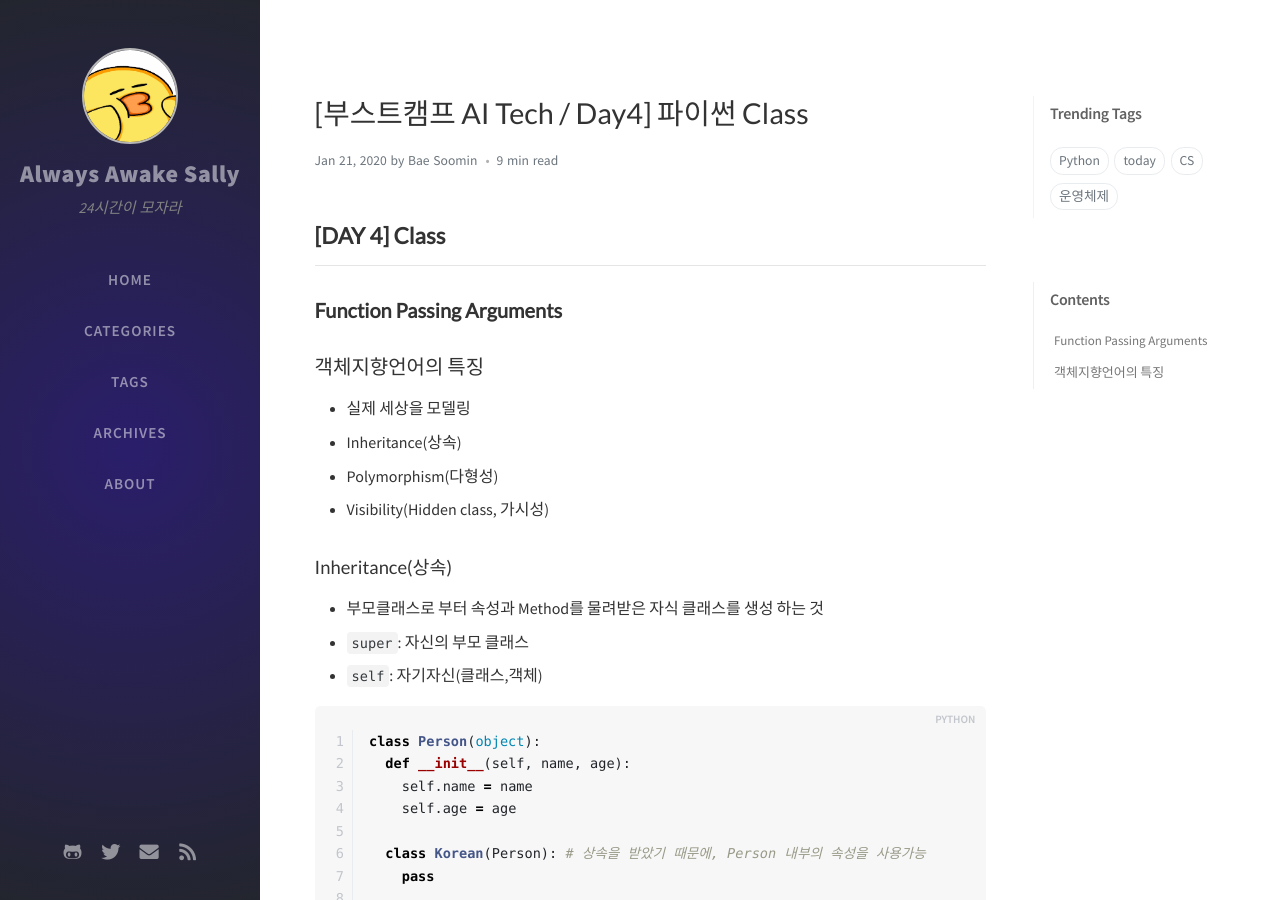
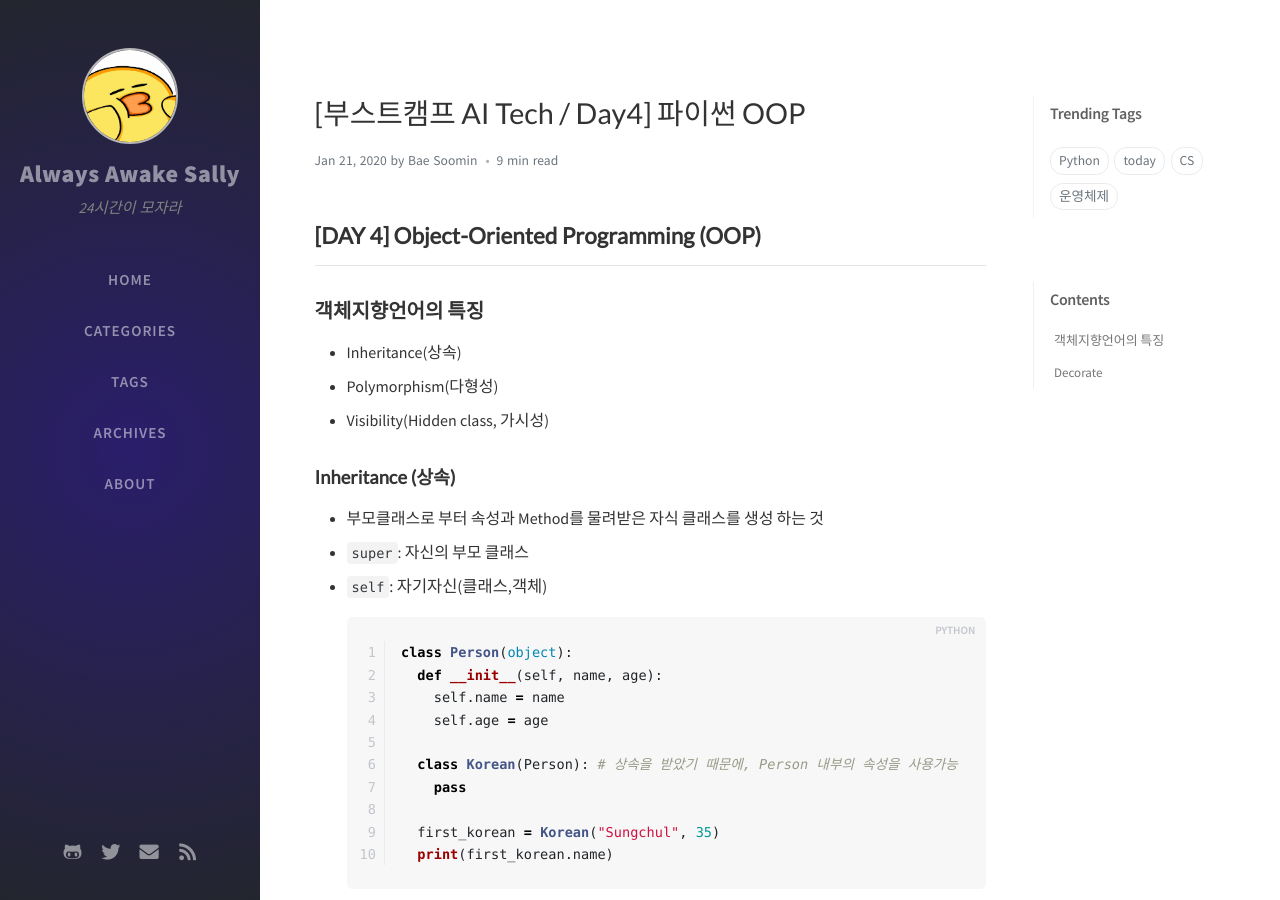
Before and after one commit to bsm8734/bsm8734.github.io, a Jekyll site: the page built from _posts/NAVER_BoostCamp_AI_Tech/Python/Day4/2021-01-21-bc-d004-2-python-oop.md, in a window 1280 px wide and 900 px high. Built offline with Jekyll 4.4.1, drawn with Linux system fonts in a browser that asks for light colours; nearby versions of some CDN libraries; comment, search, counter and statistics services are not loaded; some of the changed text lies outside the part shown.

Commit message:
[modify] Day4

````diff
--- a/_posts/NAVER_BoostCamp_AI_Tech/Python/Day4/2021-01-21-bc-d004-2-python-oop.md
+++ b/_posts/NAVER_BoostCamp_AI_Tech/Python/Day4/2021-01-21-bc-d004-2-python-oop.md
@@ -1,43 +1,39 @@
 ---
-title: "[부스트캠프 AI Tech / Day4] 파이썬 Class"
+title: "[부스트캠프 AI Tech / Day4] 파이썬 OOP"
 date: 2020-01-21 20:30:00 +0900
 categories: [네이버 부스트캠프 AI Tech, Python] # Python
 tags: [Python] # CS, 운영체제, Python
 ---
 
 
-## **[DAY 4] Class**
+## **[DAY 4] Object-Oriented Programming (OOP)**
 
 ---
 
-### **Function Passing Arguments**
+### **객체지향언어의 특징**
 
-
-### 객체지향언어의 특징
-
-- 실제 세상을 모델링
 - Inheritance(상속)
 - Polymorphism(다형성)
 - Visibility(Hidden class, 가시성)
 
-#### Inheritance(상속)
+#### **Inheritance (상속)**
 
 - 부모클래스로 부터 속성과 Method를 물려받은 자식 클래스를 생성 하는 것
 - `super`: 자신의 부모 클래스
 - `self`: 자기자신(클래스,객체)
 
-```python
-class Person(object):
-  def __init__(self, name, age):
-    self.name = name
-    self.age = age
+  ```python
+  class Person(object):
+    def __init__(self, name, age):
+      self.name = name
+      self.age = age
 
-  class Korean(Person): # 상속을 받았기 때문에, Person 내부의 속성을 사용가능
-    pass
+    class Korean(Person): # 상속을 받았기 때문에, Person 내부의 속성을 사용가능
+      pass
 
-  first_korean = Korean("Sungchul", 35)
-  print(first_korean.name)
-```
+    first_korean = Korean("Sungchul", 35)
+    print(first_korean.name)
+  ```
 
 - inheritance example
 
@@ -65,7 +61,7 @@
     " 입니다.")
   ```
 
-#### Polymorphism(다형성)
+#### **Polymorphism(다형성)**
 
 - 같은 이름 메소드의 내부 로직을 다르게 작성
 - Dynamic Typing 특성으로 인해 파이썬에서는 같은 부모클래스의 상속에서 주로 발생함
@@ -73,34 +69,34 @@
 - 같은 이름, 다른 역할
 - 같은 이름을 쓰되, 각각의 목적에 따라 다르게 구현하는 것
 
-```python
-class Animal:
-  def __init__(self, name): # Constructor of the class
-    self.name = name
-  def talk(self): # Abstract method, defined by convention only
-    raise NotImplementedError("Subclass must implement abstract method")
+  ```python
+  class Animal:
+    def __init__(self, name): # Constructor of the class
+      self.name = name
+    def talk(self): # Abstract method, defined by convention only
+      raise NotImplementedError("Subclass must implement abstract method")
 
-class Cat(Animal):
-  def talk(self):
-    return 'Meow!'
+  class Cat(Animal):
+    def talk(self):
+      return 'Meow!'
 
-class Dog(Animal):
-  def talk(self):
-    return 'Woof! Woof!'
+  class Dog(Animal):
+    def talk(self):
+      return 'Woof! Woof!'
 
-animals = [Cat('Missy'), Cat('Mr. Mistoffelees'), Dog('Lassie')]
-for animal in animals:
-  print(animal.name + ': ' + animal.talk())
-```
+  animals = [Cat('Missy'), Cat('Mr. Mistoffelees'), Dog('Lassie')]
+  for animal in animals:
+    print(animal.name + ': ' + animal.talk())
+  ```
 
-#### Visibility(가시성)
+#### **Visibility(가시성)**
 
 - 객체의 정보를 볼 수 있는 레벨을 조절하는 것
 - 누구나 객체 안에 모든 변수를 볼 필요가 없음
   - 1) 객체를 사용하는 사용자가 임의로 정보 수정
   - 2) 필요 없는 정보에는 접근 할 필요가 없음
   - 3) 만약 제품으로 판매한다면? 소스의 보호
-- Encapsulation (비슷한 용어)
+- **Encapsulation** (비슷한 용어)
   - 캡슐화 또는 정보 은닉(Information Hiding)
   - Class를 설계할 때, 클래스 간 간섭/정보공유의 최소화
   - 심판 클래스가 축구선수 클래스 가족 정보를 알아야 하나?
@@ -183,13 +179,17 @@
     print(my_inventory.get_number_of_items())
   ```
 
-#### decorate
+<br/>
+
+---
+
+### **Decorate**
 
 - first-class objects(1급 함수)
 - inner function
 - decorator
 
-##### First-class objects
+#### **First-class objects**
 
 - 일등함수 또는 일급객체
 - 변수나 데이터 구조에 할당이 가능한 객체(객체를 변수에 할당)
@@ -197,28 +197,28 @@
 - 파이썬의 함수는 일급함수
 - ex) `map(f, ex)`
 
-```python
-def square(x):
-  return x * x
-f = square # 함수를 변수로 사용
-f(5)
+  ```python
+  def square(x):
+    return x * x
+  f = square # 함수를 변수로 사용
+  f(5)
 
-##################################
-def square(x):
-  return x * x
-def cube(x):
-  return x*x*x
-def formula(method, argument_list): # 함수를 파라메터로 사용
-  return [method(value) for value in argument_list]
+  ##################################
+  def square(x):
+    return x * x
+  def cube(x):
+    return x*x*x
+  def formula(method, argument_list): # 함수를 파라메터로 사용
+    return [method(value) for value in argument_list]
 
-# 두개의 formula를 만드는 것보다, 하나의 formula가 다른 메소드를 활용할 수 있게 함
-# 장점: 구조화 체계를 만들어 줌
-# 단점: 이해하기 어려움
-# formula(square, ~)
-# formula(cube, ~)
-```
+  # 두개의 formula를 만드는 것보다, 하나의 formula가 다른 메소드를 활용할 수 있게 함
+  # 장점: 구조화 체계를 만들어 줌
+  # 단점: 이해하기 어려움
+  # formula(square, ~)
+  # formula(cube, ~)
+  ```
 
-##### Inner function
+#### **Inner function**
 
 - 함수 내에 또 다른 함수가 존재
 
@@ -231,7 +231,7 @@
   print_msg("Hello, Python")
   ```
 
-- closures : inner function을 return값으로 반환
+- **closures** : inner function을 return값으로 반환
 
   ```python
   def print_msg(msg):
@@ -257,10 +257,11 @@
       # 비슷한 목적을 가지는 다양한 함수 생성 가능
     ```
 
-- Decorator function
-  - 복잡한 클로져 함수를 간단하게
+#### **Decorator function**
 
-  ``` python
+- 복잡한 클로져 함수를 간단하게
+
+  ```python
   def star(func):
     def inner(*args, **kwargs):
       print("*" * 30)
````
Also changed, not shown: _posts/NAVER_BoostCamp_AI_Tech/Python/Day4/2021-01-21-bc-d004-1-python-class.md (+1 -1 lines), _posts/NAVER_BoostCamp_AI_Tech/Python/Day4/2021-01-21-bc-d004-3-python-module-project.md (+100 -91 lines).
